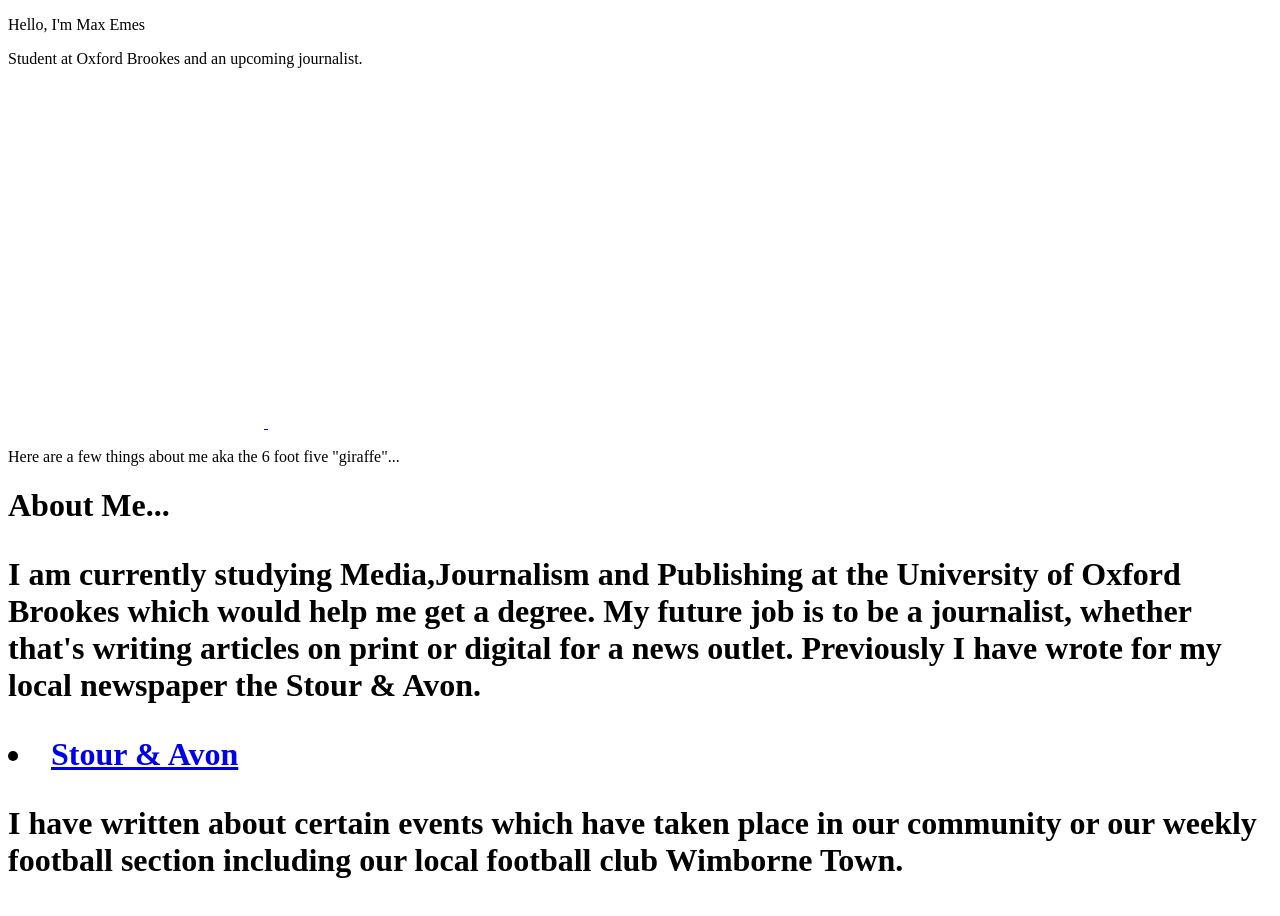
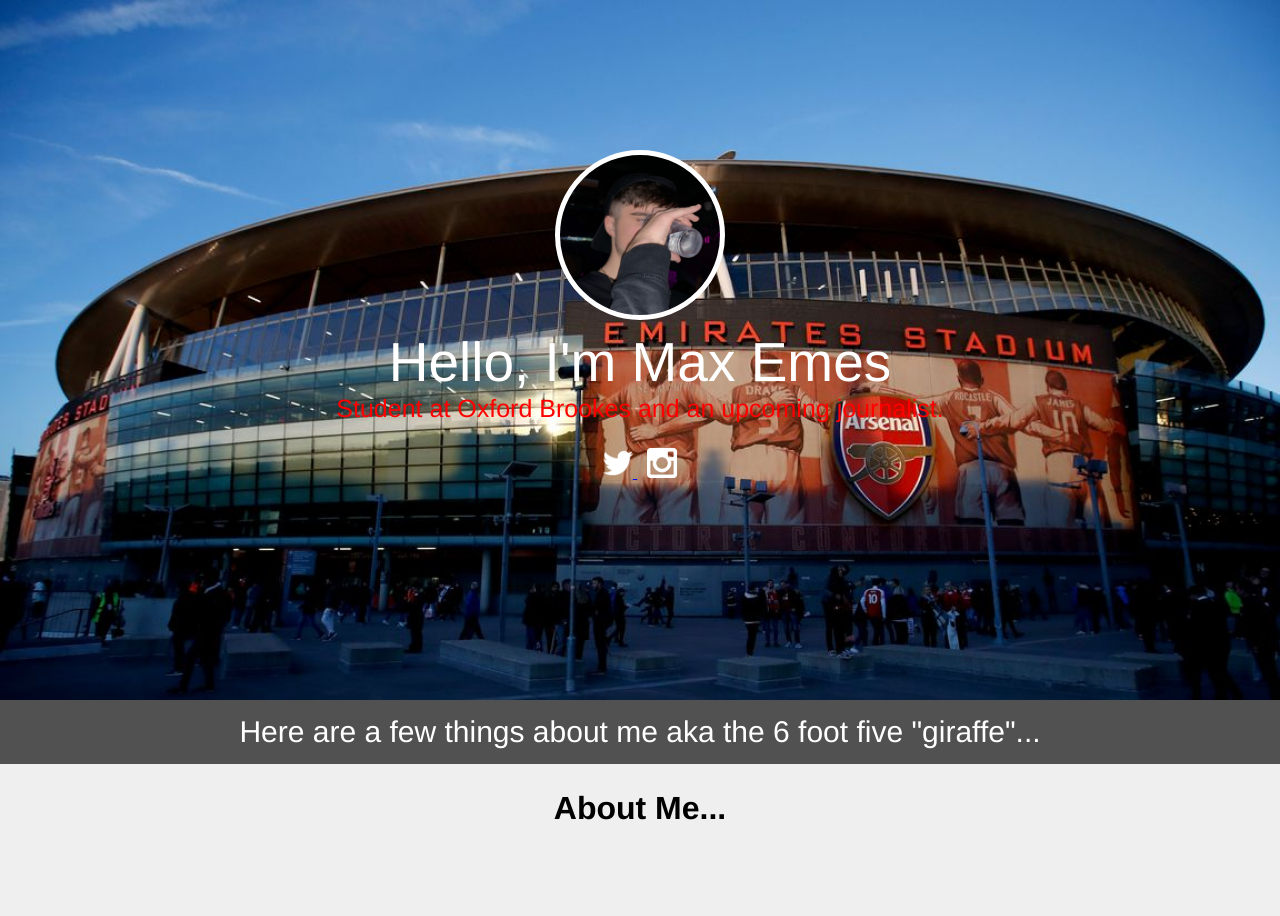
Before and after one commit to maxemes/Typographic-Blog, a Jekyll site: the page aboutme/index.html, which Jekyll copies as it is, in a window 1280 px wide. Shown: the top 916 px of the page. Built offline with Jekyll 4.4.1, drawn with Linux system fonts in a browser that asks for light colours.

Commit message:
Update index.html

```diff
--- a/aboutme/index.html
+++ b/aboutme/index.html
@@ -2,7 +2,7 @@
 <html>
 <head>
 	<title>Aboutme</title>
-	<link rel="stylesheet" type="text/css" href="style.css">
+	<link rel="stylesheet" type="text/css" href="styles.css">
 </head>
 <body>
 
```
